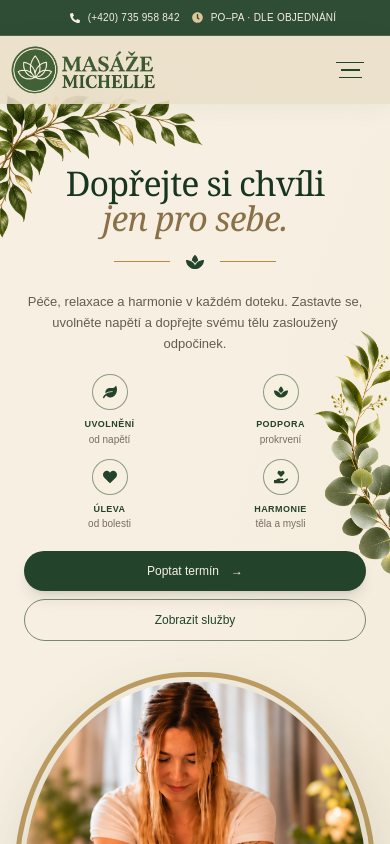
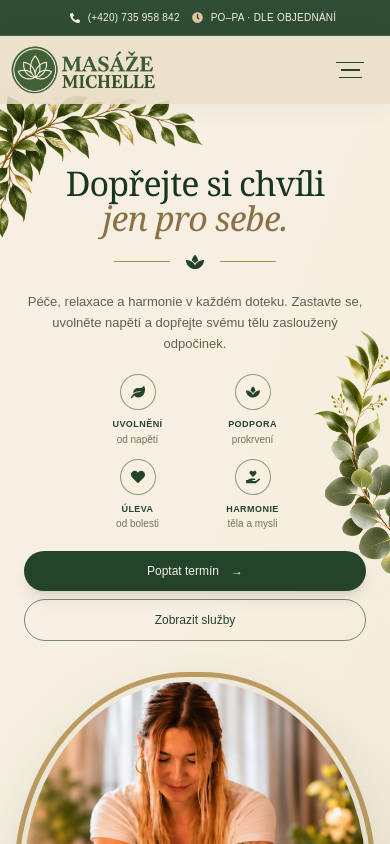
Before and after one commit to michaltacek-hub/mmr-system, a Next.js app: page / in a window 390 px wide. Shown: the top 844 px of the page. Built offline with nearby package versions, Linux system fonts and the light colour scheme.

Commit message:
Doladeni rozestupu mobilnich benefitu

```diff
--- a/app/components/hero.tsx
+++ b/app/components/hero.tsx
@@ -105,7 +105,7 @@ export default function Hero() {
 
           {/* BENEFITY */}
 
-          <div className="mb-5 md:mb-7 grid w-full max-w-xl grid-cols-2 gap-x-0 gap-y-3 sm:grid-cols-4 sm:gap-y-5">
+          <div className="mb-5 md:mb-7 grid w-full max-w-[230px] grid-cols-2 gap-x-0 gap-y-3 sm:max-w-xl sm:grid-cols-4 sm:gap-x-4 sm:gap-y-5">
             {benefits.map((benefit) => {
               const Icon = benefit.icon;
 
```
